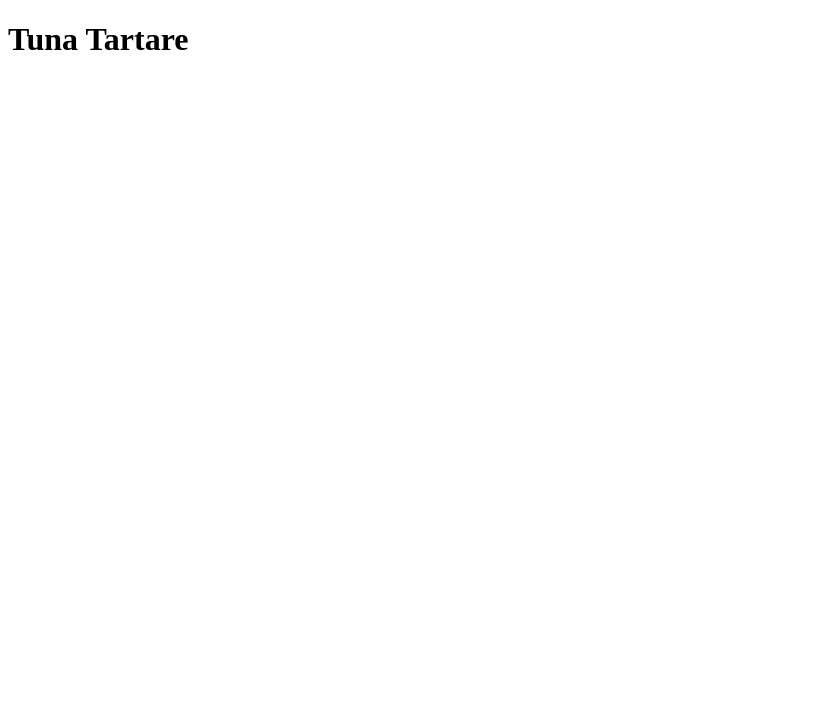
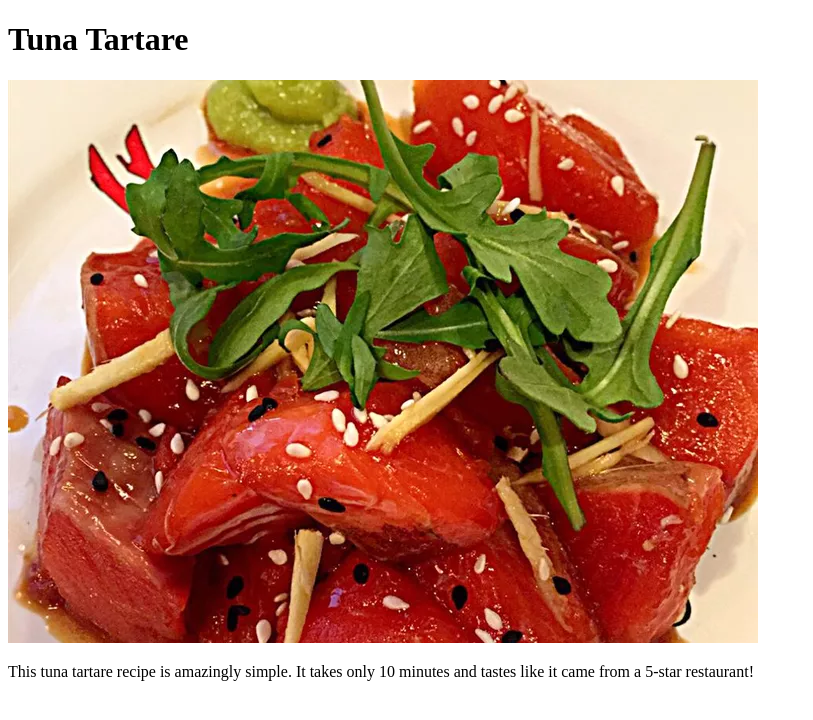
Before and after one commit to Zapd2/odin-recipes, a plain HTML site: page recipes/tunatartar.html in a window 1280 px wide. Shown: the whole page, without its empty margins (0-813 px from the left). Drawn offline with Linux system fonts and the light colour scheme.

Commit message:
add img to tunatartare & description

```diff
--- a/recipes/tunatartar.html
+++ b/recipes/tunatartar.html
@@ -6,5 +6,7 @@
 </head>
 <body>
 	<h1>Tuna Tartare</h1>
+	<img src="../images/tunatartare.jpg" alt="Tuna tartare" width="750" height="563">
+	<p>This tuna tartare recipe is amazingly simple. It takes only 10 minutes and tastes like it came from a 5-star restaurant!</p>
 </body>
 </html>
```
Also changed, not shown: images/tunatartare.jpg (added).
